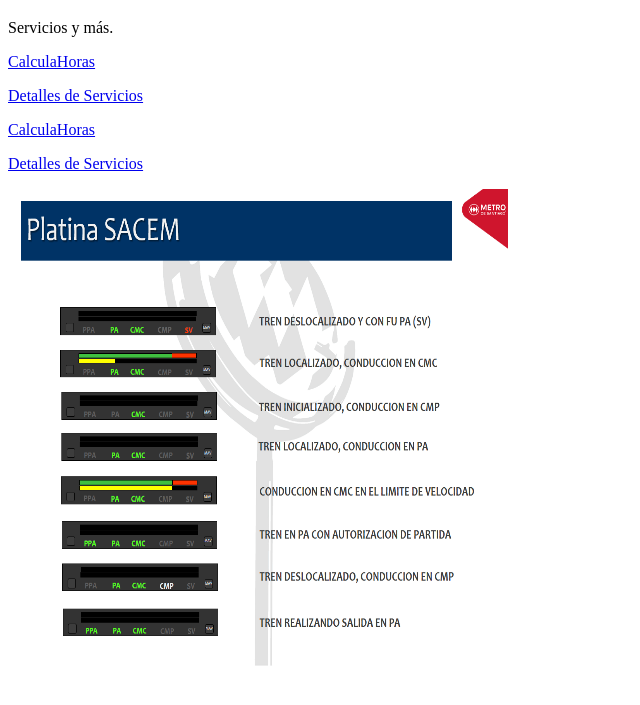
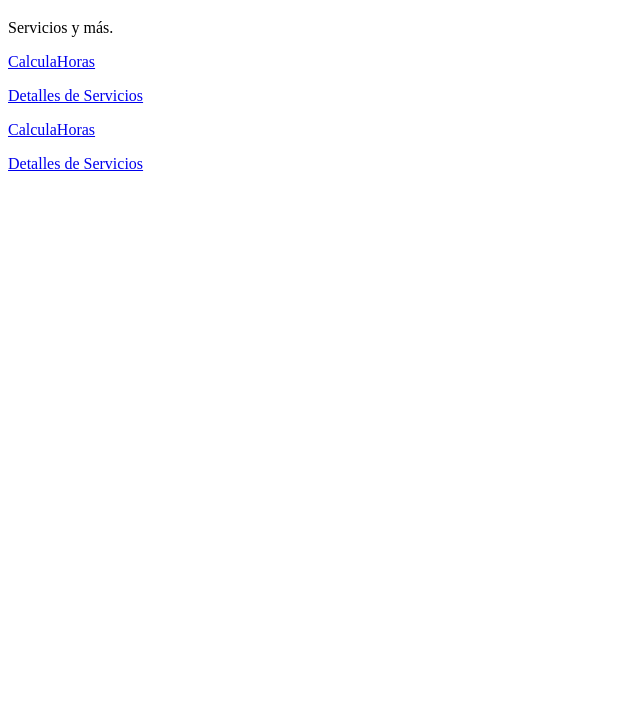
Before and after one commit to iglu0/CalculaHoras, a plain HTML site: page anti.html in a window 1280 px wide. Shown: the part 61-766 px from the top of the page, without its empty margins (0-640 px from the left). Drawn offline with Linux system fonts and the light colour scheme.

Commit message:
Update anti.html

```diff
--- a/anti.html
+++ b/anti.html
@@ -11,8 +11,6 @@
 <p></p><a href="/CalculaHoras/">CalculaHoras</a></p>
 <p><a href="/CalculaHoras/detalle-servicios.html">Detalles de Servicios</a></p>
 
-<p><a href="/CalculaHoras/detalle-servicios.html"><img src="SACEM.gif" alt="??????" style="width:500px;height:500px;"></a></p
-
 
 </body>
 </html>
```
